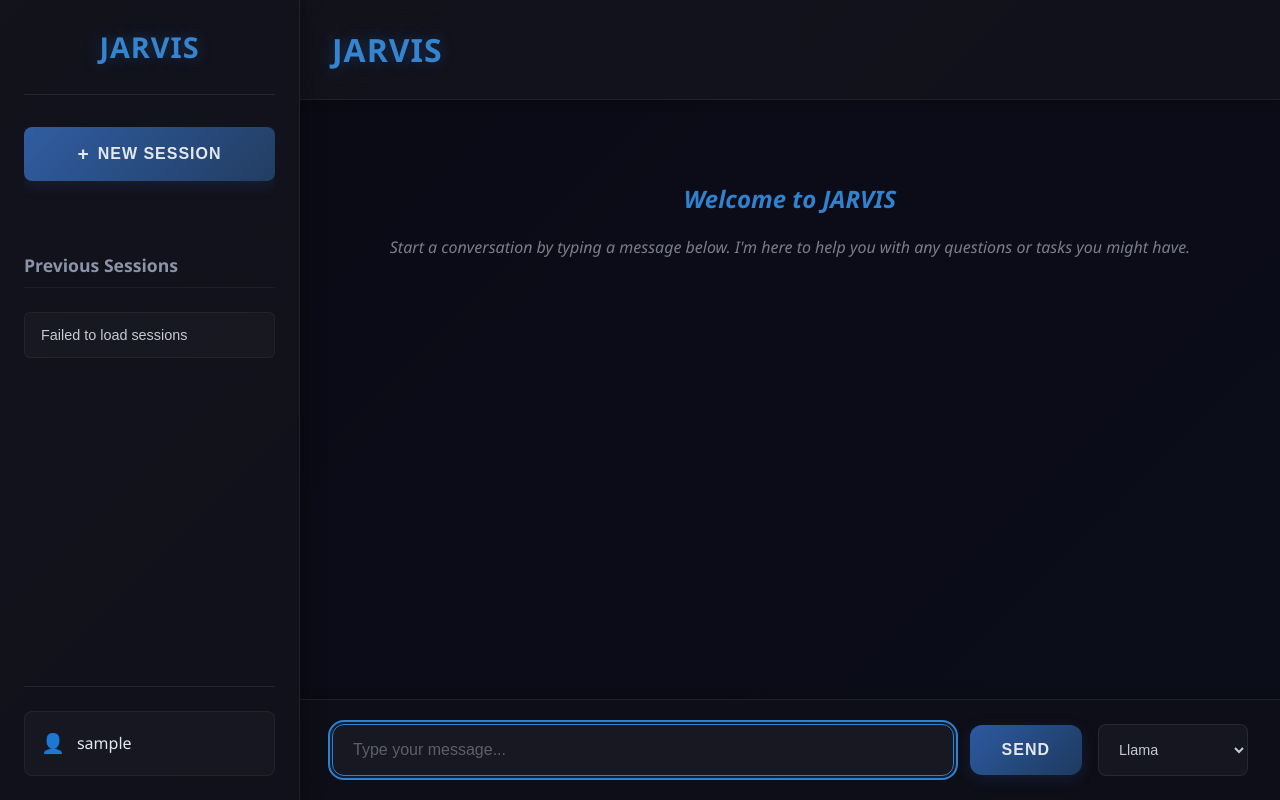
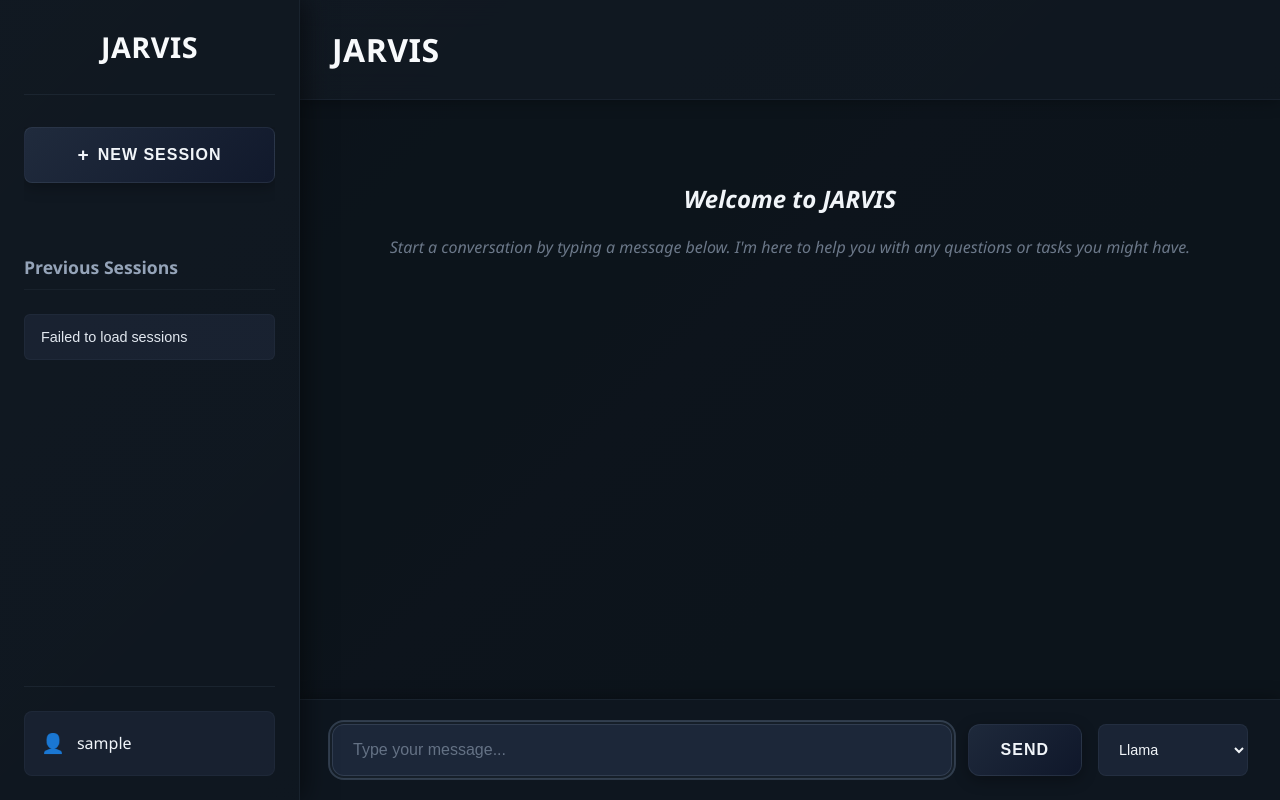
Before and after one commit to AnshuRoy25/Structure-Of-JARVIS, a Flask app: page /home-page in a window 1280 px wide. Run offline with Flask 3, Linux system fonts and the light colour scheme; the visitor is signed in with stand-in values (Sample User, id 1); data that the repository does not hold is empty.

Commit message:
updated css

```diff
--- a/static/home.css
+++ b/static/home.css
@@ -7,8 +7,8 @@
 
 body {
     font-family: 'Segoe UI', Tahoma, Geneva, Verdana, sans-serif;
-    background: linear-gradient(135deg, #0a0a15 0%, #111122 50%, #0d1421 100%);
-    color: #c4c9d4;
+    background: linear-gradient(135deg, #0a0d12 0%, #12161c 50%, #0f1419 100%);
+    color: #e4e8ed;
     height: 100vh;
     overflow: hidden;
     line-height: 1.6;
@@ -38,13 +44,13 @@
     top: 0;
     width: 300px;
     height: 100vh;
-    background: rgba(15, 15, 25, 0.95);
-    backdrop-filter: blur(15px);
-    border-right: 1px solid rgba(255, 255, 255, 0.08);
+    background: rgba(15, 23, 32, 0.98);
+    backdrop-filter: blur(20px);
+    border-right: 1px solid rgba(71, 85, 105, 0.2);
     display: flex;
     flex-direction: column;
     z-index: 1000;
-    box-shadow: 4px 0 20px rgba(0, 0, 0, 0.3);
+    box-shadow: 4px 0 25px rgba(0, 0, 0, 0.5);
     transition: transform 0.3s ease;
 }
 
@@ -53,21 +59,23 @@
     flex-direction: column;
     height: 100%;
     padding: 1.5rem;
+    overflow-x: hidden;
 }
 
 .sidebar-header {
     text-align: center;
     margin-bottom: 2rem;
     padding-bottom: 1.5rem;
-    border-bottom: 1px solid rgba(255, 255, 255, 0.08);
+    border-bottom: 1px solid rgba(71, 85, 105, 0.2);
+    overflow: hidden;
 }
 
 .sidebar-header h2 {
     font-size: 1.8rem;
     font-weight: 700;
-    color: #3182ce;
-    text-shadow: 0 0 15px rgba(49, 130, 206, 0.3);
-    letter-spacing: 1px;
+    color: #f8fafc;
+    letter-spacing: 0.5px;
+    word-break: break-word;
 }
 
 .sidebar-menu {
@@ -85,9 +93,9 @@
 .new-session-btn {
     width: 100%;
     padding: 1rem 1.5rem;
-    background: linear-gradient(135deg, #2c5aa0 0%, #1e3a5f 100%);
-    color: #e2e8f0;
-    border: none;
+    background: linear-gradient(135deg, #1e293b 0%, #0f172a 100%);
+    color: #f1f5f9;
+    border: 1px solid rgba(71, 85, 105, 0.3);
     border-radius: 8px;
     font-size: 1rem;
     font-weight: 600;
@@ -99,18 +107,19 @@
     gap: 0.5rem;
     text-transform: uppercase;
     letter-spacing: 1px;
-    box-shadow: 0 4px 15px rgba(44, 90, 160, 0.2);
+    box-shadow: 0 4px 15px rgba(0, 0, 0, 0.3);
 }
 
 .new-session-btn:hover:not(:disabled) {
-    background: linear-gradient(135deg, #3182ce 0%, #2c5aa0 100%);
-    box-shadow: 0 6px 20px rgba(49, 130, 206, 0.25);
+    background: linear-gradient(135deg, #334155 0%, #1e293b 100%);
+    border-color: rgba(71, 85, 105, 0.5);
+    box-shadow: 0 6px 20px rgba(0, 0, 0, 0.4);
     transform: translateY(-2px);
 }
 
 .new-session-btn:active {
     transform: translateY(0);
-    box-shadow: 0 2px 10px rgba(49, 130, 206, 0.2);
+    box-shadow: 0 2px 10px rgba(0, 0, 0, 0.3);
 }
 
 .btn-icon {
@@ -165,17 +174,18 @@
 .sessions-title {
     font-size: 1.1rem;
     font-weight: 600;
-    color: #8892a6;
+    color: #94a3b8;
     margin-bottom: 1rem;
     padding-bottom: 0.5rem;
-    border-bottom: 1px solid rgba(255, 255, 255, 0.05);
+    border-bottom: 1px solid rgba(71, 85, 105, 0.15);
 }
 
 .sessions-container {
     flex: 1;
     overflow-y: auto;
+    overflow-x: hidden;
     scrollbar-width: thin;
-    scrollbar-color: rgba(49, 130, 206, 0.3) transparent;
+    scrollbar-color: rgba(71, 85, 105, 0.4) transparent;
 }
 
 .sessions-container::-webkit-scrollbar {
@@ -202,9 +212,9 @@
 .session button {
     width: 100%;
     padding: 0.875rem 1rem;
-    background: rgba(25, 25, 35, 0.6);
-    color: #c4c9d4;
-    border: 1px solid rgba(255, 255, 255, 0.05);
+    background: rgba(30, 41, 59, 0.6);
+    color: #e2e8f0;
+    border: 1px solid rgba(71, 85, 105, 0.15);
     border-radius: 6px;
     font-size: 0.9rem;
     cursor: pointer;
@@ -213,23 +223,25 @@
     white-space: nowrap;
     overflow: hidden;
     text-overflow: ellipsis;
+    min-width: 0;
+    box-sizing: border-box;
 }
 
 .session button:hover {
-    background: rgba(25, 25, 35, 0.8);
-    border-color: rgba(49, 130, 206, 0.3);
-    color: #e2e8f0;
+    background: rgba(51, 65, 85, 0.8);
+    border-color: rgba(71, 85, 105, 0.4);
+    color: #f1f5f9;
     transform: translateX(4px);
 }
 
 .session button:active {
-    background: rgba(49, 130, 206, 0.2);
+    background: rgba(71, 85, 105, 0.3);
 }
 
 /* Sidebar Footer */
 .sidebar-footer {
     padding-top: 1.5rem;
-    border-top: 1px solid rgba(255, 255, 255, 0.08);
+    border-top: 1px solid rgba(71, 85, 105, 0.2);
     margin-top: auto;
 }
 
@@ -238,23 +250,26 @@
     align-items: center;
     gap: 0.75rem;
     padding: 1rem;
-    background: rgba(25, 25, 35, 0.6);
+    background: rgba(30, 41, 59, 0.6);
     border-radius: 8px;
-    border: 1px solid rgba(255, 255, 255, 0.05);
+    border: 1px solid rgba(71, 85, 105, 0.15);
+    overflow: hidden;
+    box-sizing: border-box;
 }
 
 .user-icon {
     font-size: 1.2rem;
-    color: #3182ce;
+    color: #cbd5e1;
 }
 
 .username {
     font-weight: 500;
-    color: #e2e8f0;
+    color: #f1f5f9;
     flex: 1;
     overflow: hidden;
     text-overflow: ellipsis;
     white-space: nowrap;
+    min-width: 0;
 }
 
 /* Chat Container */
@@ -263,24 +278,23 @@
     height: 100vh;
     display: flex;
     flex-direction: column;
-    background: rgba(10, 10, 21, 0.7);
+    background: rgba(12, 20, 28, 0.8);
 }
 
 /* Chat Header */
 .chat-header {
     padding: 1.5rem 2rem;
-    background: rgba(15, 15, 25, 0.8);
-    backdrop-filter: blur(10px);
-    border-bottom: 1px solid rgba(255, 255, 255, 0.08);
-    box-shadow: 0 2px 10px rgba(0, 0, 0, 0.2);
+    background: rgba(15, 23, 32, 0.95);
+    backdrop-filter: blur(15px);
+    border-bottom: 1px solid rgba(71, 85, 105, 0.2);
+    box-shadow: 0 2px 15px rgba(0, 0, 0, 0.3);
 }
 
 .chat-header h1 {
     font-size: 2rem;
     font-weight: 700;
-    color: #3182ce;
-    text-shadow: 0 0 15px rgba(49, 130, 206, 0.3);
-    letter-spacing: 1px;
+    color: #f8fafc;
+    letter-spacing: 0.5px;
 }
 
 /* Chat Main Area */
@@ -289,7 +303,8 @@
     overflow-y: auto;
     padding: 2rem;
     scrollbar-width: thin;
-    scrollbar-color: rgba(49, 130, 206, 0.3) transparent;
+    scrollbar-color: rgba(71, 85, 105, 0.4) transparent;
+    scroll-behavior: smooth;
 }
 
 .chat-main::-webkit-scrollbar {
@@ -402,23 +423,23 @@
 /* Chat Footer */
 .chat-footer {
     padding: 1.5rem 2rem;
-    background: rgba(15, 15, 25, 0.9);
-    backdrop-filter: blur(15px);
-    border-top: 1px solid rgba(255, 255, 255, 0.08);
+    background: rgba(15, 23, 32, 0.98);
+    backdrop-filter: blur(20px);
+    border-top: 1px solid rgba(71, 85, 105, 0.2);
     display: flex;
     gap: 1rem;
     align-items: center;
-    box-shadow: 0 -2px 10px rgba(0, 0, 0, 0.2);
+    box-shadow: 0 -2px 15px rgba(0, 0, 0, 0.3);
 }
 
 .chat-input {
     flex: 1;
     padding: 1rem 1.25rem;
     font-size: 1rem;
-    background: rgba(25, 25, 35, 0.8);
-    border: 1px solid rgba(255, 255, 255, 0.08);
+    background: rgba(30, 41, 59, 0.8);
+    border: 1px solid rgba(71, 85, 105, 0.2);
     border-radius: 12px;
-    color: #c4c9d4;
+    color: #f1f5f9;
     transition: all 0.3s ease;
     outline: none;
     resize: none;
@@ -427,20 +448,20 @@
 }
 
 .chat-input:focus {
-    border-color: #3182ce;
-    box-shadow: 0 0 0 3px rgba(49, 130, 206, 0.15);
-    background: rgba(25, 25, 35, 0.95);
+    border-color: rgba(71, 85, 105, 0.5);
+    box-shadow: 0 0 0 3px rgba(71, 85, 105, 0.15);
+    background: rgba(30, 41, 59, 0.95);
 }
 
 .chat-input::placeholder {
-    color: rgba(196, 201, 212, 0.4);
+    color: rgba(148, 163, 184, 0.6);
 }
 
 .send-button {
     padding: 1rem 2rem;
-    background: linear-gradient(135deg, #2c5aa0 0%, #1e3a5f 100%);
-    color: #e2e8f0;
-    border: none;
+    background: linear-gradient(135deg, #1e293b 0%, #0f172a 100%);
+    color: #f1f5f9;
+    border: 1px solid rgba(71, 85, 105, 0.3);
     border-radius: 12px;
     font-size: 1rem;
     font-weight: 600;
@@ -448,27 +469,28 @@
     transition: all 0.3s ease;
     text-transform: uppercase;
     letter-spacing: 1px;
-    box-shadow: 0 4px 15px rgba(44, 90, 160, 0.2);
+    box-shadow: 0 4px 15px rgba(0, 0, 0, 0.3);
     min-width: 100px;
 }
 
 .send-button:hover:not(:disabled) {
-    background: linear-gradient(135deg, #3182ce 0%, #2c5aa0 100%);
-    box-shadow: 0 6px 20px rgba(49, 130, 206, 0.25);
+    background: linear-gradient(135deg, #334155 0%, #1e293b 100%);
+    border-color: rgba(71, 85, 105, 0.5);
+    box-shadow: 0 6px 20px rgba(0, 0, 0, 0.4);
     transform: translateY(-2px);
 }
 
 .send-button:active {
     transform: translateY(0);
-    box-shadow: 0 2px 10px rgba(49, 130, 206, 0.2);
+    box-shadow: 0 2px 10px rgba(0, 0, 0, 0.3);
 }
 
 .model-selector {
     padding: 1rem;
-    background: rgba(25, 25, 35, 0.8);
-    border: 1px solid rgba(255, 255, 255, 0.08);
+    background: rgba(30, 41, 59, 0.8);
+    border: 1px solid rgba(71, 85, 105, 0.2);
     border-radius: 8px;
-    color: #c4c9d4;
+    color: #f1f5f9;
     font-size: 0.9rem;
     cursor: pointer;
     transition: all 0.3s ease;
@@ -638,25 +668,20 @@
     left: 0;
     right: 0;
     bottom: 0;
-    background: linear-gradient(135deg, rgba(255, 255, 255, 0.02) 0%, rgba(255, 255, 255, 0.01) 100%);
+    background: linear-gradient(135deg, rgba(255, 255, 255, 0.01) 0%, rgba(255, 255, 255, 0.005) 100%);
     pointer-events: none;
-}
-
-/* Auto-scroll to bottom for new messages */
-.messages-container {
-    scroll-behavior: smooth;
 }
 
 /* Empty state */
 .empty-state {
     text-align: center;
-    color: rgba(196, 201, 212, 0.6);
+    color: rgba(148, 163, 184, 0.7);
     padding: 3rem 2rem;
     font-style: italic;
 }
 
 .empty-state h3 {
-    color: #3182ce;
+    color: #f1f5f9;
     margin-bottom: 1rem;
     font-size: 1.5rem;
 }
@@ -665,146 +690,3 @@
     font-size: 1rem;
     line-height: 1.6;
 }
-
-/* Fix for message positioning - make them go to edges */
-.messages-container {
-    max-width: 100%; /* Changed from 900px to use full width */
-    margin: 0;
-    padding: 0 1rem; /* Add some padding from screen edges */
-    display: flex;
-    flex-direction: column;
-    gap: 1rem;
-}
-
-/* User Messages - Push to right edge */
-.message.user {
-    justify-content: flex-end;
-    width: 100%;
-}
-
-.message.user .message-content {
-    max-width: 70%;
-    margin-left: auto; /* Push to right */
-    margin-right: 0; /* Remove right margin */
-}
-
-/* AI Messages - Push to left edge */
-.message.ai {
-    justify-content: flex-start;
-    width: 100%;
-}
-
-.message.ai .message-content {
-    max-width: 70%;
-    margin-left: 0; /* Remove left margin */
-    margin-right: auto; /* Push to left */
-}
-
-/* Fix sidebar horizontal scrolling */
-.sidebar-content {
-    display: flex;
-    flex-direction: column;
-    height: 100%;
-    padding: 1.5rem;
-    overflow-x: hidden; /* Prevent horizontal scroll */
-}
-
-.sessions-container {
-    flex: 1;
-    overflow-y: auto;
-    overflow-x: hidden; /* Prevent horizontal scroll */
-    scrollbar-width: thin;
-    scrollbar-color: rgba(49, 130, 206, 0.3) transparent;
-}
-
-.session button {
-    width: 100%;
-    padding: 0.875rem 1rem;
-    background: rgba(25, 25, 35, 0.6);
-    color: #c4c9d4;
-    border: 1px solid rgba(255, 255, 255, 0.05);
-    border-radius: 6px;
-    font-size: 0.9rem;
-    cursor: pointer;
-    transition: all 0.3s ease;
-    text-align: left;
-    white-space: nowrap;
-    overflow: hidden;
-    text-overflow: ellipsis;
-    min-width: 0; /* Allow button to shrink */
-    box-sizing: border-box; /* Include padding in width calculation */
-}
-
-.sidebar-header {
-    text-align: center;
-    margin-bottom: 2rem;
-    padding-bottom: 1.5rem;
-    border-bottom: 1px solid rgba(255, 255, 255, 0.08);
-    overflow: hidden; /* Prevent content overflow */
-}
-
-.sidebar-header h2 {
-    font-size: 1.8rem;
-    font-weight: 700;
-    color: #3182ce;
-    text-shadow: 0 0 15px rgba(49, 130, 206, 0.3);
-    letter-spacing: 1px;
-    word-break: break-word; /* Handle long titles */
-}
-
-/* Ensure username display doesn't cause horizontal scroll */
-.username-display {
-    display: flex;
-    align-items: center;
-    gap: 0.75rem;
-    padding: 1rem;
-    background: rgba(25, 25, 35, 0.6);
-    border-radius: 8px;
-    border: 1px solid rgba(255, 255, 255, 0.05);
-    overflow: hidden; /* Prevent overflow */
-    box-sizing: border-box;
-}
-
-.username {
-    font-weight: 500;
-    color: #e2e8f0;
-    flex: 1;
-    overflow: hidden;
-    text-overflow: ellipsis;
-    white-space: nowrap;
-    min-width: 0; /* Allow text to shrink */
-}
-
-/* Mobile responsiveness updates */
-@media (max-width: 768px) {
-    .messages-container {
-        padding: 0 0.5rem;
-    }
-
-    .message-content {
-        max-width: 85%;
-    }
-}
-
-@media (max-width: 640px) {
-    .messages-container {
-        padding: 0 0.25rem;
-    }
-
-    .message-content {
-        max-width: 90%;
-    }
-
-    .message.user .message-content {
-        margin-left: 0.5rem;
-    }
-
-    .message.ai .message-content {
-        margin-right: 0.5rem;
-    }
-}
-
-/* Smooth scrolling for chat container */
-.chat-main {
-    scroll-behavior: smooth;
-}
--- a/templates/home.html
+++ b/templates/home.html
@@ -68,7 +68,7 @@
             <button onclick="send()" class="send-button">Send</button>
 
             <select id="modelSelector" class="model-selector">
-                <option value="meta-llama/llama-4-maverick:free">Llama</option>
+                <option value="mistralai/mistral-7b-instruct:free">Llama</option>
                 <option value="gemma3:4b">Gemma</option>
             </select>
         </div>
```
Also changed, not shown: other parts of static/home.css (+51 -31 lines), static/login-create.css (+41 -39 lines).
